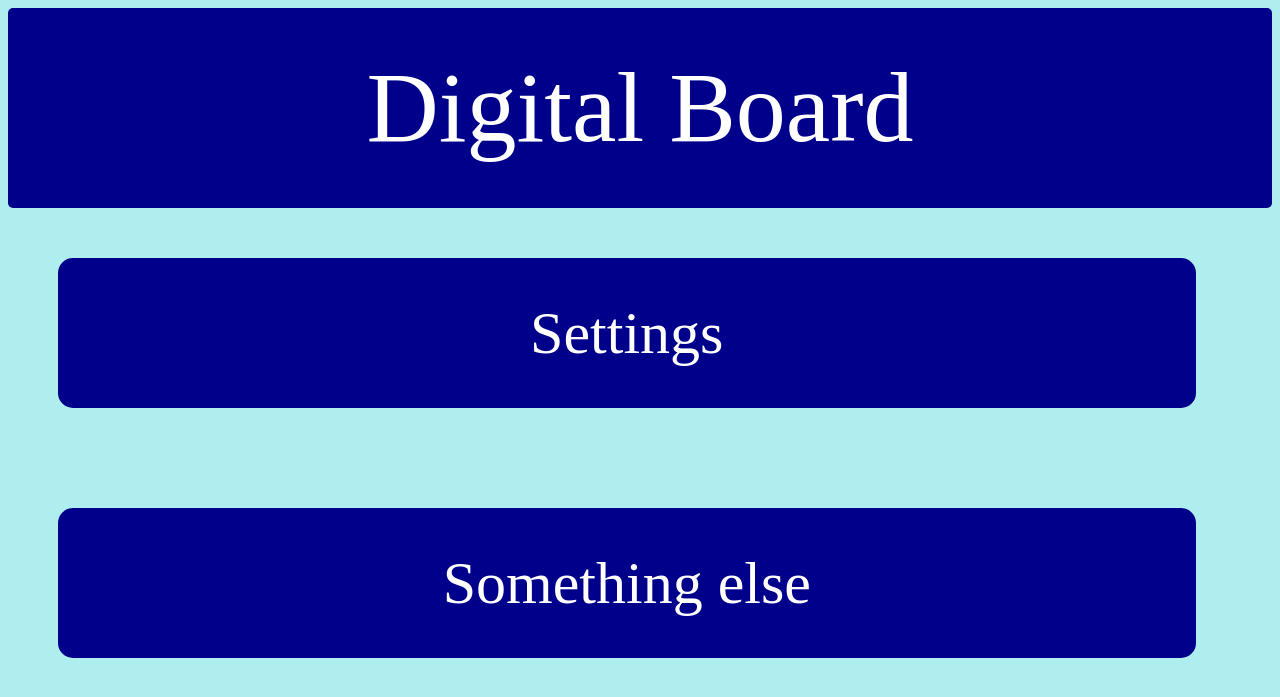
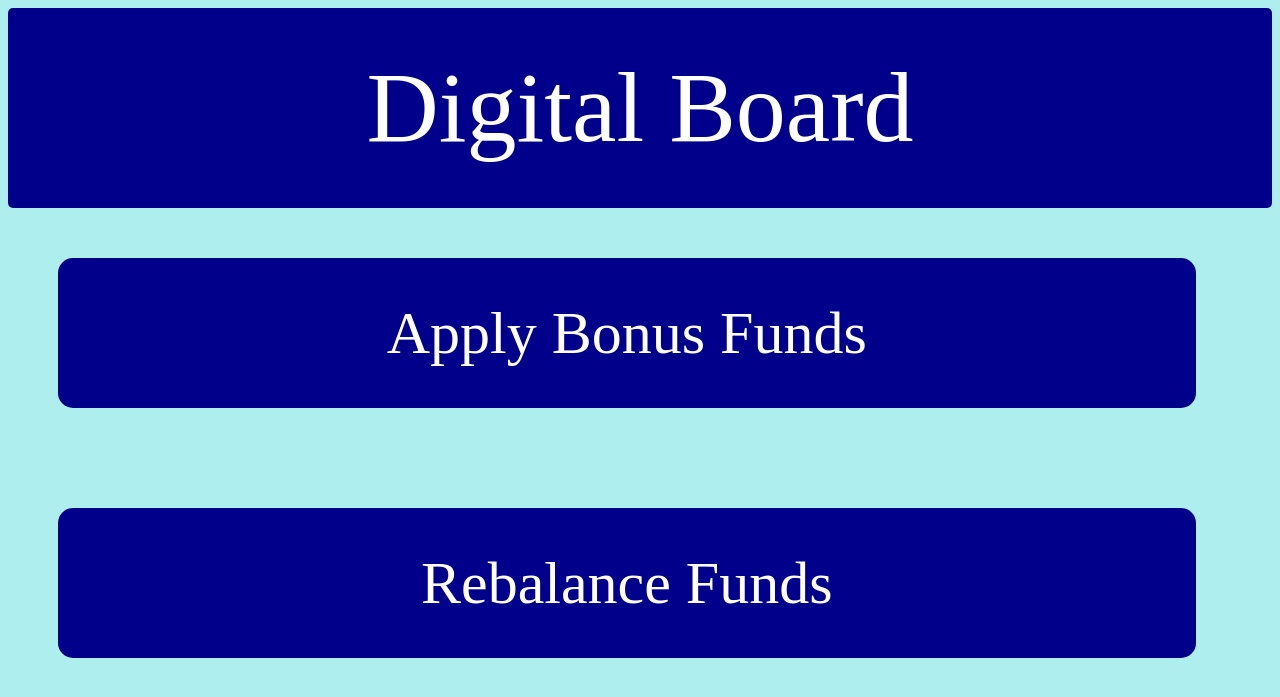
Before and after one commit to mdraper81/MyProjects, a PHP site: page / in a window 1280 px wide. Shown: the top 697 px of the page. Run offline with PHP 8.4, Linux system fonts and the light colour scheme; data that the repository does not hold is empty.

Commit message:
First pass at adding apply bonus funds

```diff
--- a/digitalBoard/website/digitalBoard.css
+++ b/digitalBoard/website/digitalBoard.css
@@ -61,3 +61,10 @@ input[type=number] {
     text-decoration: none;
     -webkit-appearance: none;
 }
+
+.styled-dropdown {
+    font-size: 60px;
+    border-radius: 4px;
+    width: 75%;
+    -webkit-appearance: none;
+}
--- a/digitalBoard/website/index.php
+++ b/digitalBoard/website/index.php
@@ -48,8 +48,8 @@
             ?>
 	    </div>
 	    <div class="button-container">
-		<div class="styled-button">Settings</div>
-                <div class="styled-button">Something else</div>
+		<a href="applyBonusFunds.php" class="styled-button">Apply Bonus Funds</a>
+                <div class="styled-button">Rebalance Funds</div>
             </div>
         </div>
     </body>
```
